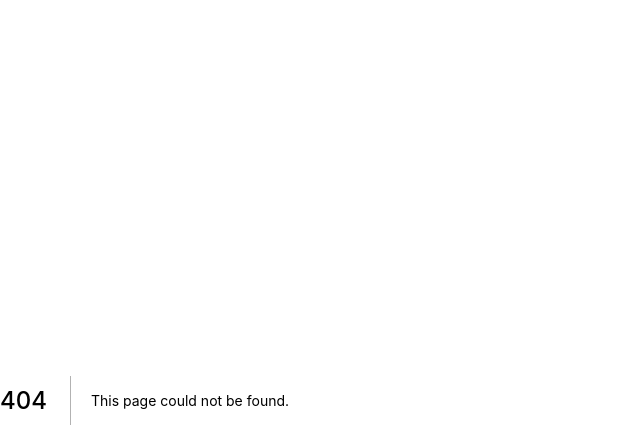
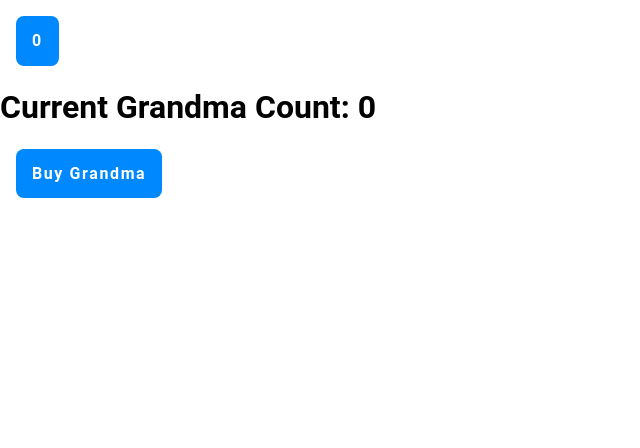
Before and after one commit to Bricktech2000/Digital-Panda-Game, a Next.js app: page /game in a window 1280 px wide. Before the commit this address had no page. Shown: the top 448 px of the page, without its empty margins (0-640 px from the left). Built offline with nearby package versions, Linux system fonts and the light colour scheme.

Commit message:
Created game.js and put basic code in

```diff
--- /dev/null
+++ b/pages/game.js
@@ -0,0 +1,30 @@
+import Button from "../components/Button";
+import { useState } from "react";
+import styles from '../styles/index.module.css';
+
+var clickMult = 1
+
+const Game = () => {
+  const [count, setCount] = useState(0);
+  const [grandmaCount, setGrandmaCount] = useState(0);
+  const [grandmaPrice, setGrandmaPrice] = useState(0);
+
+
+  const grandmaUpdate = () => {
+    clickMult += 0.1
+    setGrandmaCount(grandmaCount + 1)
+    setGrandmaPrice(grandmaPrice + 1)
+    console.log(clickMult)
+  }
+
+  return (
+    <div className={styles.Index}>
+      <Button onClick={() => {setCount((count + 1*clickMult))}}>{Math.floor(count)}</Button>
+      <h1 >Current Grandma Count: {grandmaCount}</h1>
+      <Button onClick = {grandmaUpdate}>Buy Grandma</Button>
+    </div>
+
+    );
+};
+
+export default Game;
```
